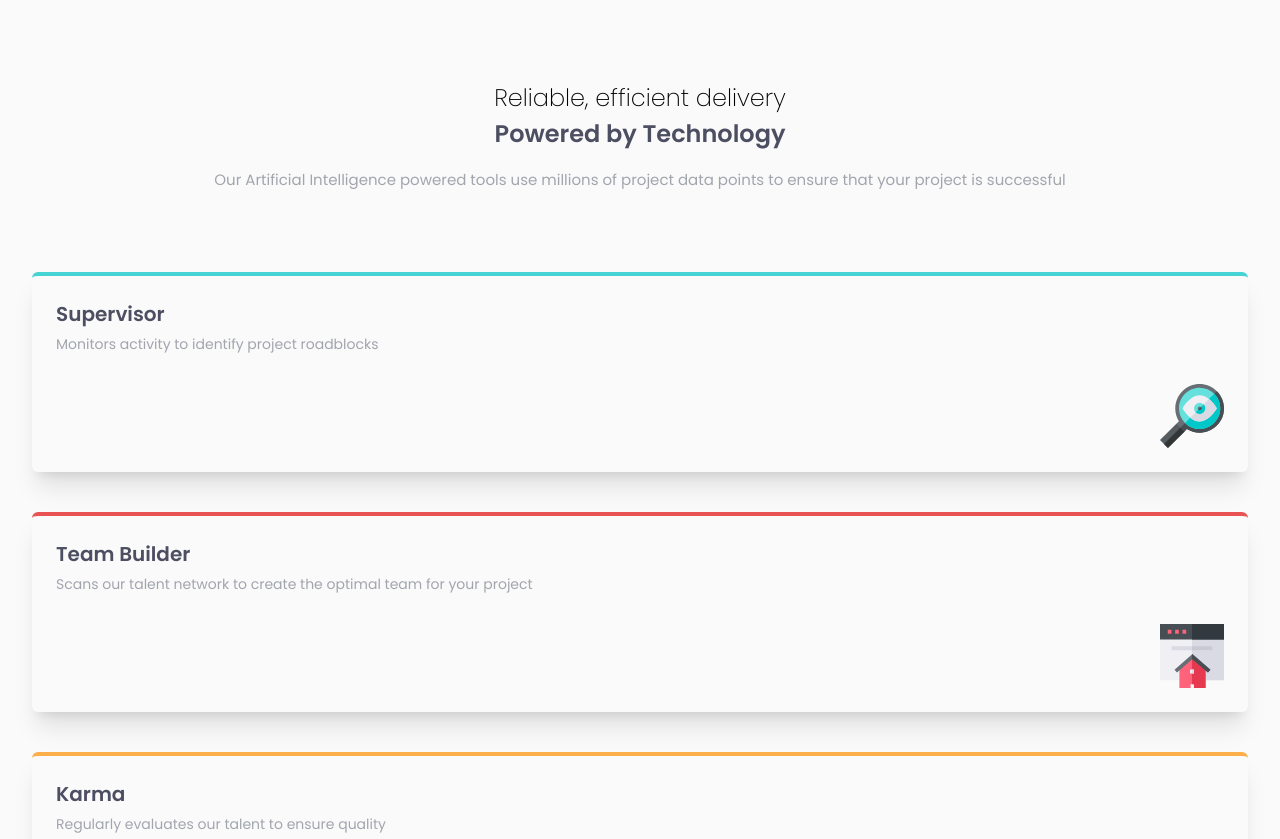
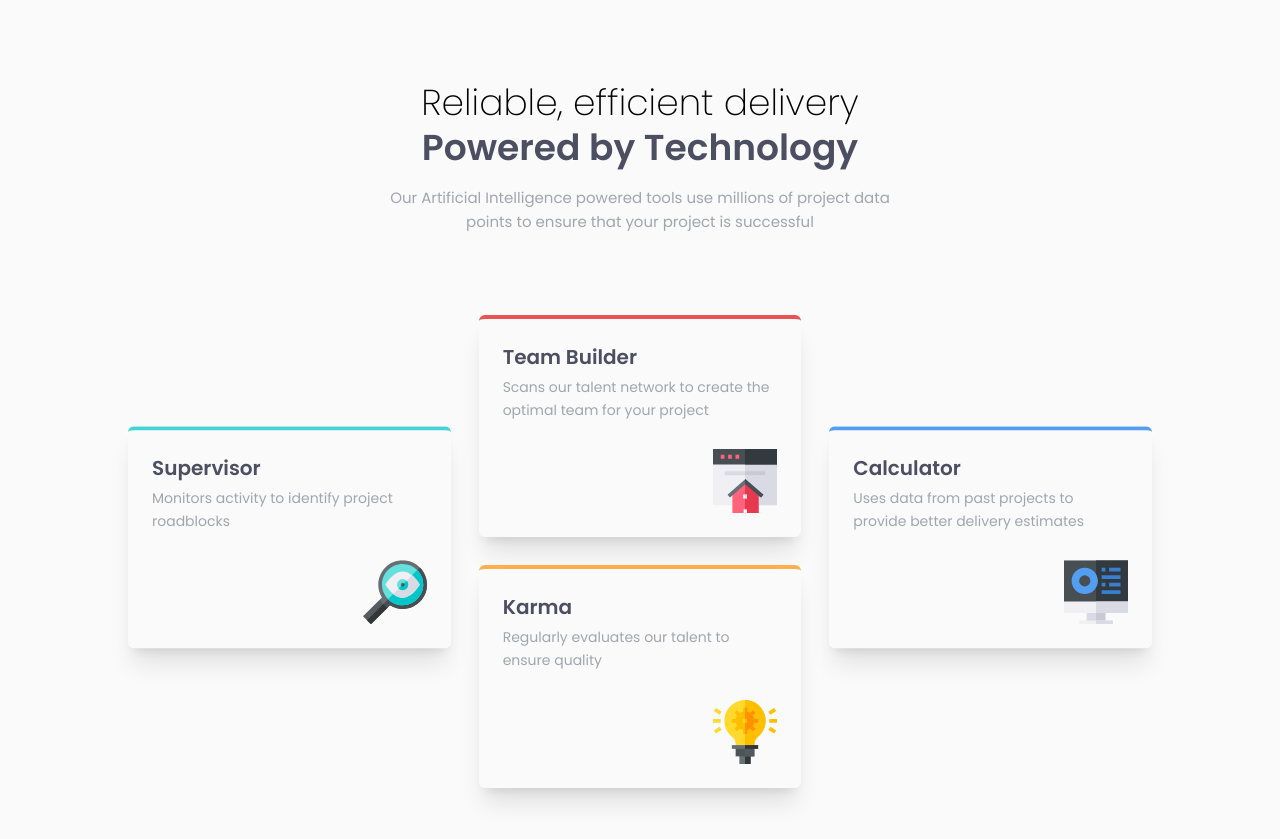
Before and after one commit to MarceloS98/Frontend-Mentor-Projects, a website: page 3. four-card-feature-section/index.html in a window 1280 px wide. Shown: the top 839 px of the page. Drawn offline with Linux system fonts and the light colour scheme.

Commit message:
Finalizado

```diff
--- a/3. four-card-feature-section/index.html
+++ b/3. four-card-feature-section/index.html
@@ -22,8 +22,10 @@
   <body class="bg-veryLightGray">
     <main class="container py-20">
       <!-- Title -->
-      <div class="mb-20 text-center leading-relaxed">
-        <h1 class="mb-4 text-2xl font-extralight leading-9">
+      <div class="mx-auto mb-20 max-w-lg text-center leading-relaxed">
+        <h1
+          class="mb-4 text-2xl font-extralight leading-9 md:text-3xl lg:text-4xl lg:leading-tight"
+        >
           Reliable, efficient delivery <br />
           <strong class="font-bold text-veryDarkBlue">
             Powered by Technology
@@ -36,10 +38,12 @@
         </p>
       </div>
       <!-- Cards container -->
-      <section class="grid grid-rows-4 gap-y-10">
+      <section
+        class="mx-auto grid max-w-5xl grid-rows-4 justify-center gap-y-10 md:grid-cols-12 md:grid-rows-none md:place-content-center md:gap-5 lg:gap-7"
+      >
         <!-- Individual card -->
         <article
-          class="row-span-1 flex flex-col rounded-md border-t-4 border-t-cyan p-6 shadow-xl"
+          class="lg:col- lg:row-end-9 row-span-1 flex max-w-[315px] flex-col rounded-md border-t-4 border-t-cyan p-6 shadow-xl md:col-span-6 md:max-w-none lg:col-span-4 lg:translate-y-1/2"
         >
           <h2 class="mb-[5px] text-xl font-bold text-veryDarkBlue">
             Supervisor
@@ -58,7 +62,7 @@
 
         <!-- Individual card -->
         <article
-          class="row-span-1 flex flex-col rounded-md border-t-4 border-t-red p-6 shadow-xl"
+          class="row-span-1 flex max-w-[315px] flex-col rounded-md border-t-4 border-t-red p-6 shadow-xl md:col-span-6 md:max-w-none lg:col-span-4 lg:col-start-5"
         >
           <h2 class="mb-[5px] text-xl font-bold text-veryDarkBlue">
             Team Builder
@@ -77,7 +81,7 @@
 
         <!-- Individual card -->
         <article
-          class="row-span-1 flex flex-col rounded-md border-t-4 border-t-orange p-6 shadow-xl"
+          class="row-span-1 flex max-w-[315px] flex-col rounded-md border-t-4 border-t-orange p-6 shadow-xl md:col-span-6 md:max-w-none lg:col-span-4 lg:col-start-5"
         >
           <h2 class="mb-[5px] text-xl font-bold text-veryDarkBlue">Karma</h2>
           <p class="mb-7 text-sm leading-relaxed text-grayishBlue">
@@ -90,7 +94,7 @@
 
         <!-- Individual card -->
         <article
-          class="row-span-1 flex flex-col rounded-md border-t-4 border-t-blue p-6 shadow-xl"
+          class="row-span-1 flex max-w-[315px] flex-col rounded-md border-t-4 border-t-blue p-6 shadow-xl md:col-span-6 md:max-w-none lg:col-span-4 lg:col-end-13 lg:row-start-1 lg:translate-y-1/2"
         >
           <h2 class="mb-[5px] text-xl font-bold text-veryDarkBlue">
             Calculator
```
Also changed, not shown: 3. four-card-feature-section/dist/output.css.
